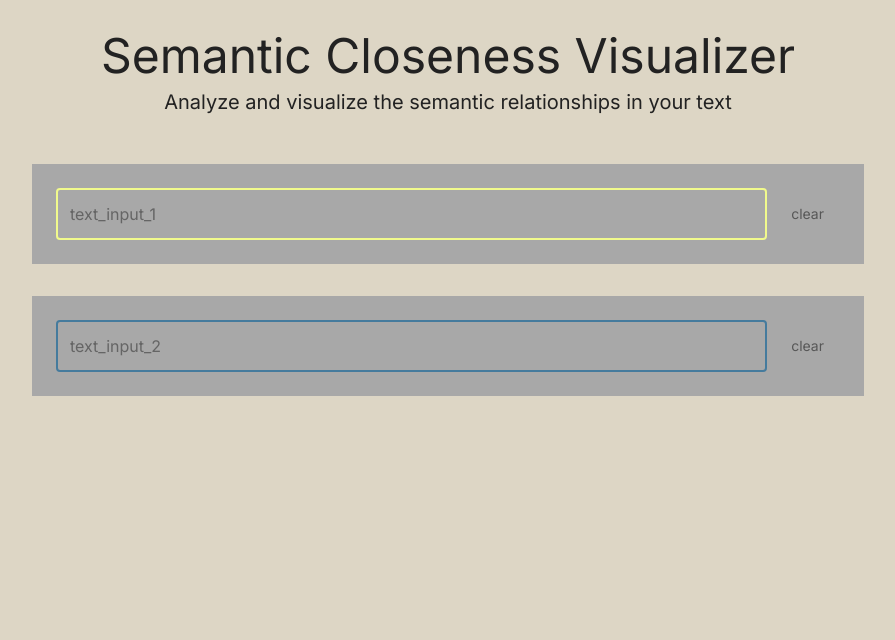
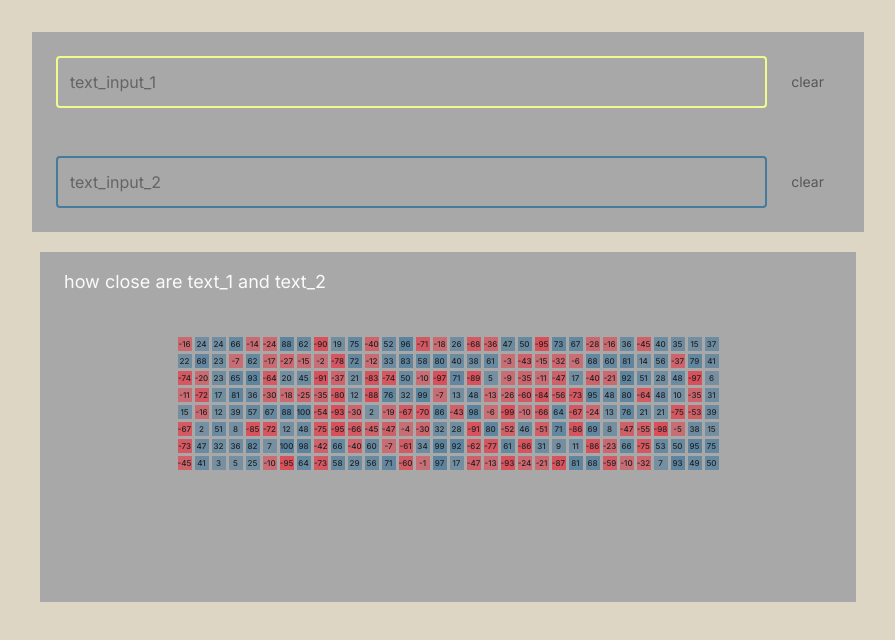
Before and after one commit to simonweigold/semantic-closeness-visualizer, a Vue app in the folder interface/: page / in a window 1280 px wide. Shown: the top 640 px of the page, without its empty margins (192-1087 px from the left). Built offline with nearby package versions, Linux system fonts and the light colour scheme.

Commit message:
Init VectorVisualizer

```diff
--- /dev/null
+++ b/interface/src/components/VectorVisualizer.vue
@@ -0,0 +1,201 @@
+<template>
+  <div class="vector-visualizer-container">
+    <div class="vector-visualizer bg-[var(--color-light-grey)] mt-5">
+      <div class="visualizer-content">
+        <!-- Header section -->
+        <div class="header-section px-6 py-3">
+          <h3 class="text-[var(--color-white)] text-lg font-[var(--font-display)]">how close are text_1 and text_2</h3>
+        </div>
+
+        <!-- Main visualization area -->
+        <div class="visualization-area p-6">
+          <div class="w-full h-full overflow-auto">
+            <div class="matrix-container">
+              <div
+                v-for="(row, rowIndex) in matrix"
+                :key="rowIndex"
+                class="matrix-row"
+              >
+                <div
+                  v-for="(value, colIndex) in row"
+                  :key="colIndex"
+                  class="matrix-cell"
+                  :style="{ backgroundColor: getCellColor(value) }"
+                >
+                  {{ value }}
+                </div>
+              </div>
+            </div>
+          </div>
+        </div>
+      </div>
+    </div>
+  </div>
+</template>
+
+<script setup lang="ts">
+import { ref, onMounted } from 'vue'
+
+// Props interface for future extensibility
+interface Props {
+  data?: any[]
+  title?: string
+}
+
+// Define props with defaults
+const props = withDefaults(defineProps<Props>(), {
+  data: () => [],
+  title: 'Vector Visualization'
+})
+
+// Create a reactive 8x32 matrix
+const matrix = ref<number[][]>([])
+
+// Generate random matrix on component mount
+const generateRandomMatrix = () => {
+  const newMatrix: number[][] = []
+  for (let row = 0; row < 8; row++) {
+    const currentRow: number[] = []
+    for (let col = 0; col < 32; col++) {
+      // Generate random integers between -100 and 100
+      currentRow.push(Math.floor(Math.random() * 201) - 100)
+    }
+    newMatrix.push(currentRow)
+  }
+  matrix.value = newMatrix
+}
+
+// Function to get cell color based on value
+const getCellColor = (value: number): string => {
+  // Normalize value to 0-1 range for color calculation
+  const normalized = (value + 100) / 200 // -100 to 100 becomes 0 to 1
+
+  if (value > 0) {
+    // Positive values: shades of green
+    return `rgba(72, 123, 157, ${0.2 + normalized * 0.6})` // Using accent2 color
+  } else if (value < 0) {
+    // Negative values: shades of red
+    return `rgba(230, 57, 70, ${0.2 + (1 - normalized) * 0.6})` // Using accent3 color
+  } else {
+    // Zero: neutral color
+    return 'rgba(168, 168, 168, 0.3)' // Using light-grey color
+  }
+}
+
+// Generate matrix when component mounts
+onMounted(() => {
+  generateRandomMatrix()
+})
+</script>
+
+<style scoped>
+.vector-visualizer-container {
+  /* Center the component horizontally */
+  display: flex;
+  justify-content: center;
+  width: 100%;
+  padding: 0 1rem; /* Add some padding to prevent touching screen edges */
+}
+
+.vector-visualizer {
+  /* Responsive dimensions that never exceed screen size */
+  width: 100%;
+  max-width: 1400px;
+  height: 350px;
+  min-width: 320px; /* Minimum width for mobile */
+
+  /* Maintain aspect ratio on very small screens */
+  min-height: 200px;
+}
+
+.visualizer-content {
+  width: 100%;
+  height: 100%;
+  display: flex;
+  flex-direction: column;
+}
+
+.header-section {
+  flex-shrink: 0;
+  height: 60px;
+  display: flex;
+  align-items: center;
+}
+
+.visualization-area {
+  flex: 1;
+  min-height: 0; /* Allow flex item to shrink */
+}
+
+.matrix-container {
+  display: flex;
+  flex-direction: column;
+  gap: 1px;
+  width: fit-content;
+  margin: 0 auto;
+}
+
+.matrix-row {
+  display: flex;
+  gap: 1px;
+}
+
+.matrix-cell {
+  width: 16px;
+  height: 16px;
+  display: flex;
+  align-items: center;
+  justify-content: center;
+  font-size: 8px;
+  font-weight: 500;
+  color: var(--color-text);
+  border: 1px solid var(--color-light-grey);
+  font-family: var(--font-display);
+  transition: transform 0.2s ease;
+}
+
+.matrix-cell:hover {
+  transform: scale(2);
+  z-index: 10;
+  position: relative;
+  font-size: 10px;
+  border: 2px solid var(--color-text);
+  box-shadow: 0 2px 8px rgba(0, 0, 0, 0.3);
+}
+
+/* Responsive breakpoints */
+@media (max-width: 1440px) {
+  .vector-visualizer-container {
+    padding: 0 0.5rem;
+  }
+}
+
+@media (max-width: 768px) {
+  .vector-visualizer {
+    height: 250px; /* Smaller height on mobile */
+  }
+
+  .header-section {
+    height: 50px;
+    padding: 0 1rem;
+  }
+
+  .header-section h3 {
+    font-size: 1rem;
+  }
+
+  .visualization-area {
+    padding: 1rem;
+  }
+}
+
+@media (max-width: 480px) {
+  .vector-visualizer {
+    height: 200px; /* Even smaller on very small screens */
+  }
+
+  .visualization-area {
+    padding: 0.75rem;
+  }
+}
+</style>
--- a/interface/src/pages/HomePage.vue
+++ b/interface/src/pages/HomePage.vue
@@ -1,12 +1,6 @@
 <template>
   <div class="max-w-4xl mx-auto p-8 font-[var(--font-display)] text-[var(--color-text)]">
-    <header class="text-center mb-12">
-      <!-- Make h1 have the accent1 color -->
-      <h1 class="mb-2 text-4xl md:text-5xl">Semantic Closeness Visualizer</h1>
-      <p class="text-lg md:text-xl m-0">Analyze and visualize the semantic relationships in your text</p>
-    </header>
-
-    <main class="flex flex-col gap-8">
+    <main class="flex flex-col">
       <section class="input-section-wrapper">
         <TextInput
           v-model="textInputs.input1"
@@ -30,6 +24,14 @@
         />
       </section>
 
+      <!-- Vector Visualizer Component -->
+      <section class="vector-visualizer-section">
+        <VectorVisualizer
+          :data="activeInputs"
+          title="Semantic Closeness Visualization"
+        />
+      </section>
+
       <!-- Display the data for demonstration -->
       <section v-if="activeInputs.length > 0" class="bg-[var(--color-white)] border border-[var(--color-light-grey)] rounded-lg p-6 shadow-md">
         <h2 class="text-[var(--color-text)] mb-4 pb-2 border-b-2 border-[var(--color-light-grey)] text-2xl font-[var(--font-display)]">Current Data Structure</h2>
@@ -47,6 +49,7 @@
 <script setup lang="ts">
 import { ref, computed } from 'vue'
 import TextInput from '../components/TextInput.vue'
+import VectorVisualizer from '../components/VectorVisualizer.vue'
 
 // Define the structure of our text inputs with TypeScript
 interface TextInputData {
```
